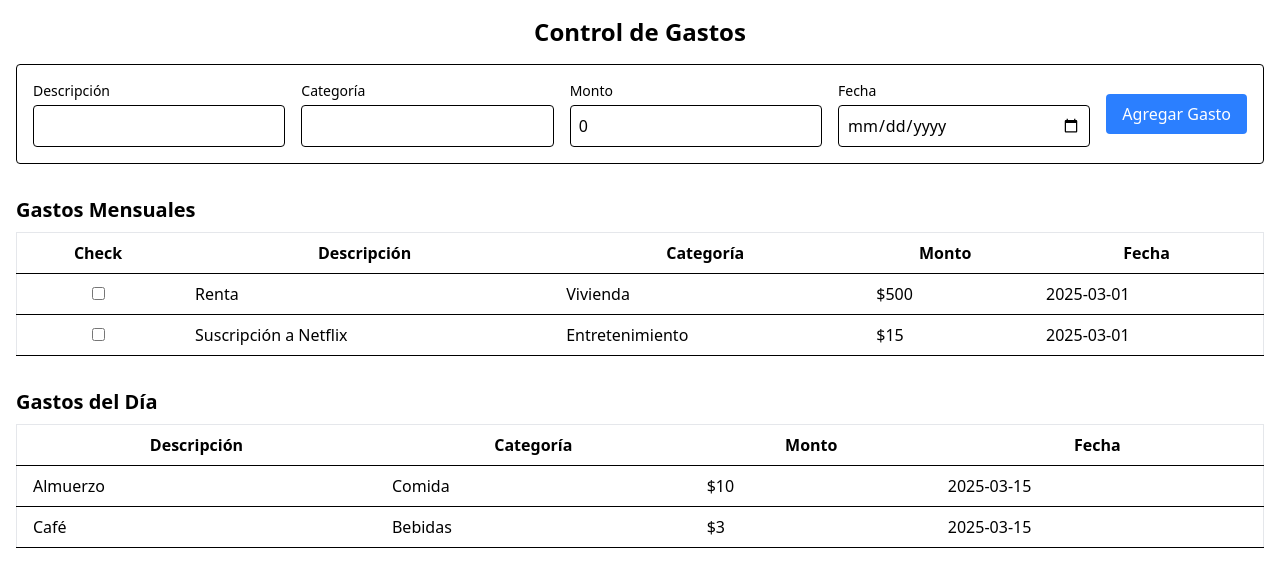
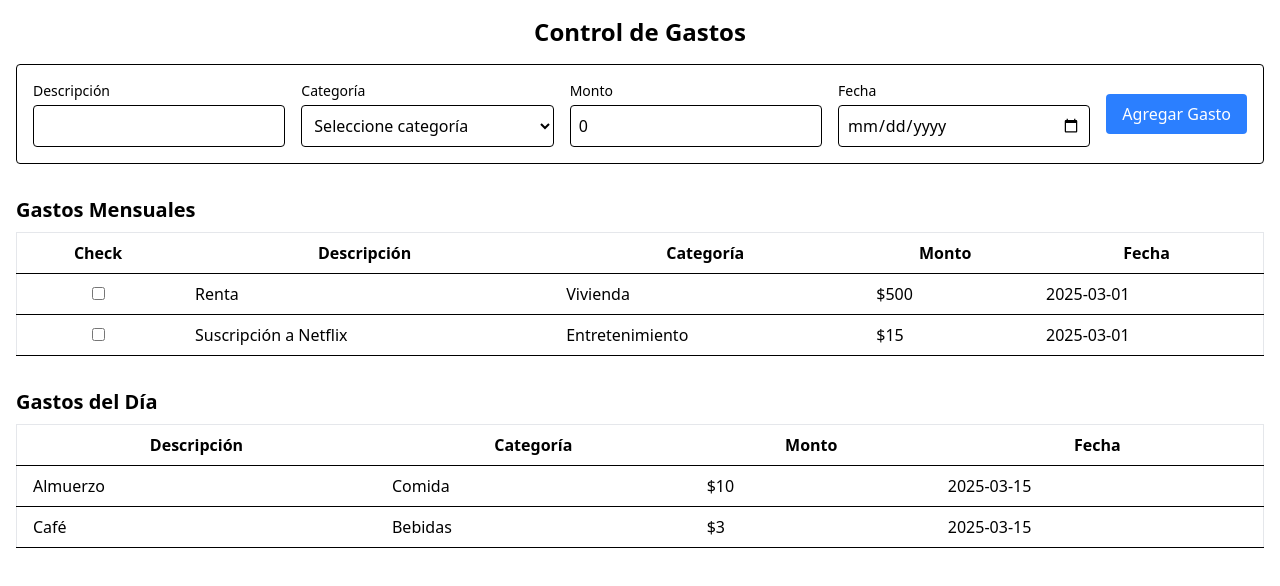
Before and after one commit to Adriel-M-A/control-gastos, a React (Vite) app: page / in a window 1280 px wide. Shown: the top 586 px of the page. Built offline with nearby package versions, Linux system fonts and the light colour scheme.

Commit message:
Agrega selección de categoría en el formulario de gastos: implementa un menú desplegable con categorías predefinidas

```diff
--- a/src/components/ExpenseForm.tsx
+++ b/src/components/ExpenseForm.tsx
@@ -1,3 +1,4 @@
+// Archivo: src/components/ExpenseForm.tsx
 import { useState, FormEvent } from "react";
 
 interface Expense {
@@ -13,9 +14,12 @@ interface ExpenseFormProps {
 }
 
 export const ExpenseForm = ({ onAddExpense }: ExpenseFormProps) => {
+  // Lista de categorías existentes
+  const categories = ["Comida", "Transporte", "Entretenimiento", "Vivienda", "Otros"];
+
   // Estados locales para cada campo del formulario
   const [description, setDescription] = useState("");
-  const [category, setCategory] = useState("");
+  const [category, setCategory] = useState(""); // Inicia vacío o con una categoría por defecto
   const [amount, setAmount] = useState<number>(0);
   const [date, setDate] = useState("");
 
@@ -31,14 +35,14 @@ export const ExpenseForm = ({ onAddExpense }: ExpenseFormProps) => {
 
     // Creación de un nuevo objeto gasto
     const newExpense: Expense = {
-      id: Date.now(), // Usamos timestamp para generar un id único
+      id: Date.now(), // Usamos el timestamp para generar un id único
       description,
       category,
       amount,
       date,
     };
 
-    // Se invoca la función callback para agregar el gasto
+    // Invocar la función callback para agregar el gasto
     onAddExpense(newExpense);
 
     // Limpiar el formulario después de enviar
@@ -61,15 +65,17 @@ export const ExpenseForm = ({ onAddExpense }: ExpenseFormProps) => {
         />
       </div>
 
-      {/* Campo Categoría */}
+      {/* Campo Categoría como Select */}
       <div className="flex flex-col flex-1">
         <label className="text-sm font-medium">Categoría</label>
-        <input
-          type="text"
-          value={category}
-          onChange={(e) => setCategory(e.target.value)}
-          className="mt-1 border rounded p-2"
-        />
+        <select value={category} onChange={(e) => setCategory(e.target.value)} className="mt-1 border rounded p-2">
+          <option value="">Seleccione categoría</option>
+          {categories.map((cat) => (
+            <option key={cat} value={cat}>
+              {cat}
+            </option>
+          ))}
+        </select>
       </div>
 
       {/* Campo Monto */}
```
